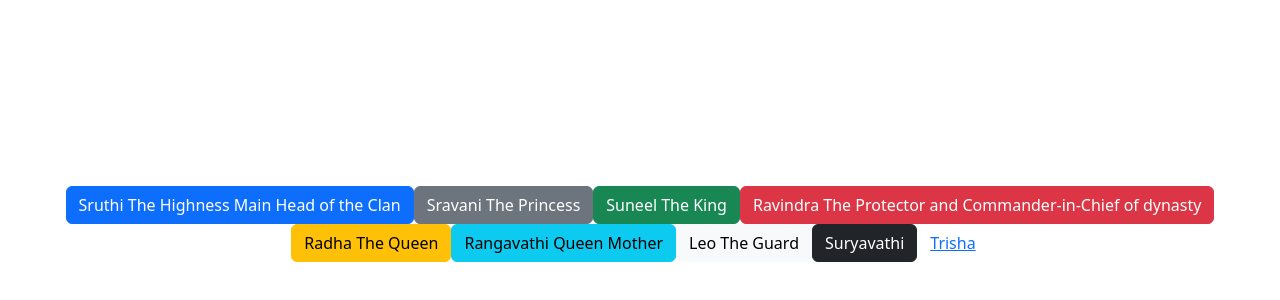
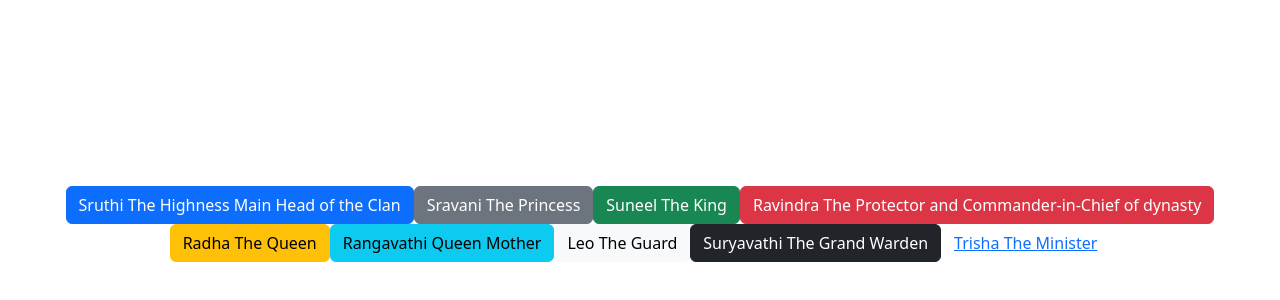
Before and after one commit to DATLARAVINDRABHUPATHIVARMA/ReactComplete, a React (Vite) app in the folder 17 Bootstrap/Basics/: page / in a window 1280 px wide. Shown: the part 176-476 px from the top of the page. Built offline with nearby package versions, Linux system fonts and the light colour scheme.

Commit message:
buttons sample in app

```diff
--- a/17 Bootstrap/Basics/src/App.jsx
+++ b/17 Bootstrap/Basics/src/App.jsx
@@ -14,8 +14,8 @@ function App() {
       <button type="button" class="btn btn-warning">Radha The Queen</button>
       <button type="button" class="btn btn-info">Rangavathi Queen Mother</button>
       <button type="button" class="btn btn-light">Leo The Guard</button>
-      <button type="button" class="btn btn-dark">Suryavathi </button>
-      <button type="button" class="btn btn-link">Trisha</button>
+      <button type="button" class="btn btn-dark">Suryavathi The Grand Warden</button>
+      <button type="button" class="btn btn-link">Trisha The Minister</button>
     </div>
   )
 }
```
